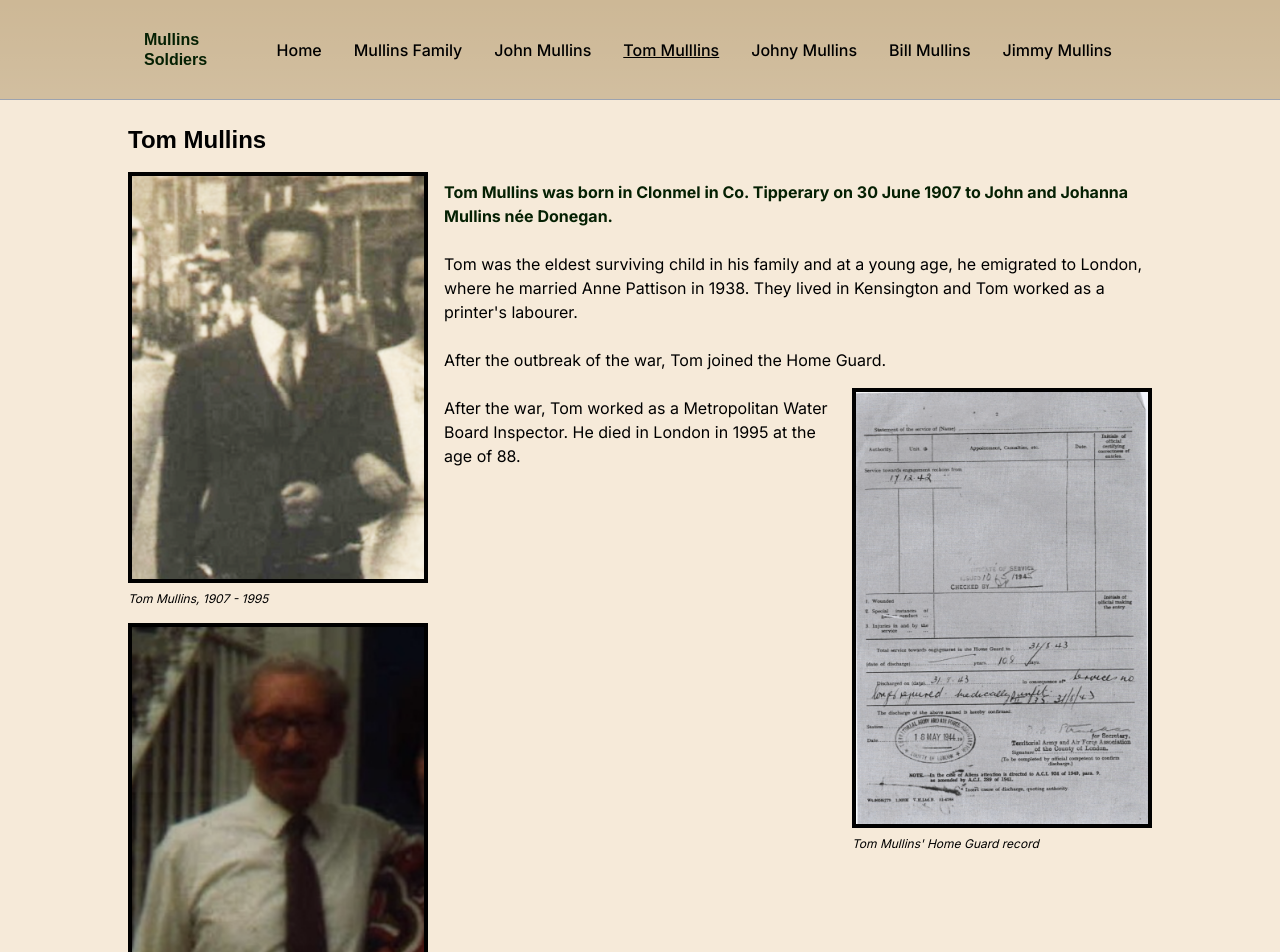
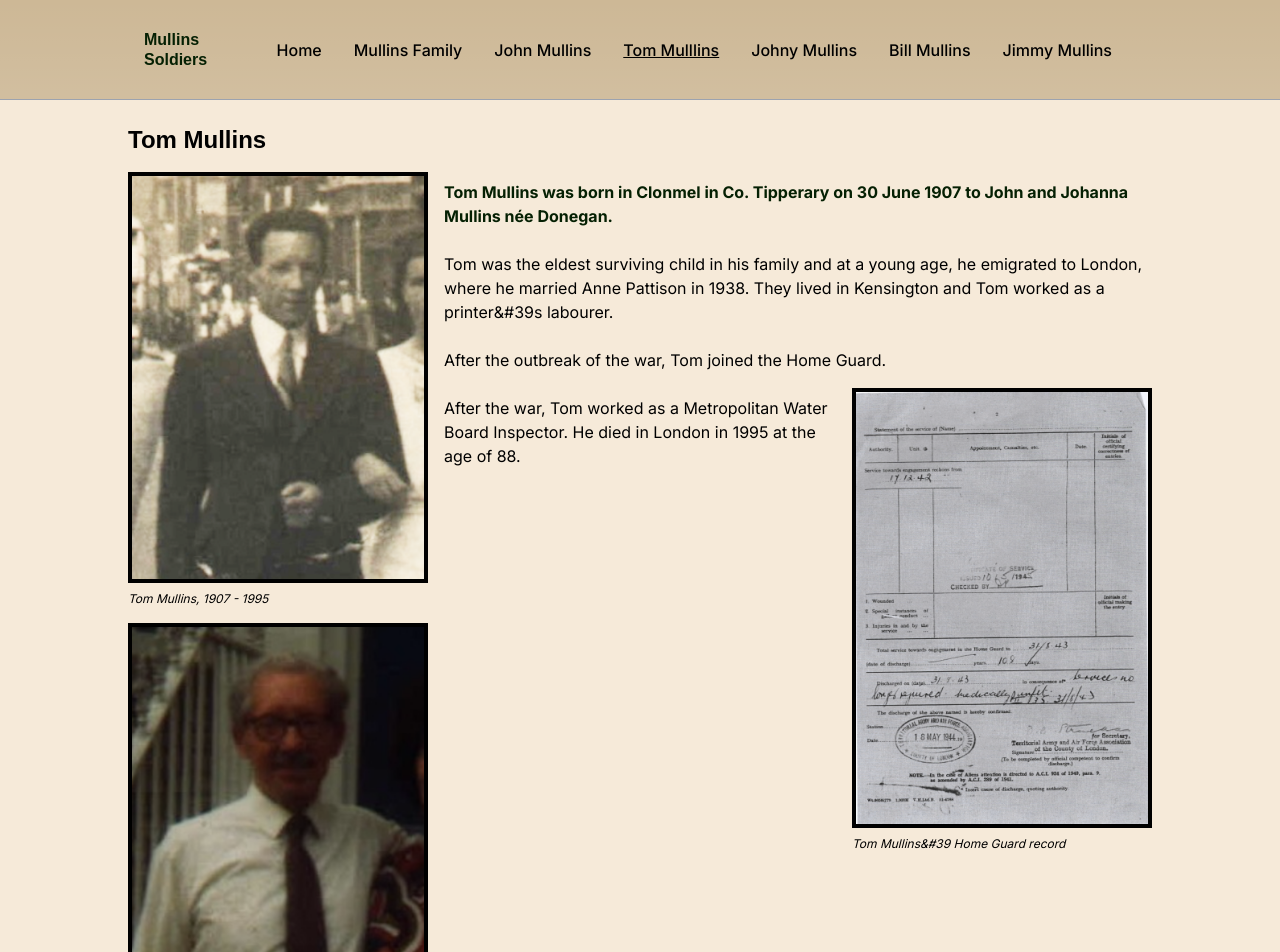
Before and after one commit to markbokeeffe/mullins-family, a Next.js app: page /tom-mullins in a window 1280 px wide. Shown: the top 952 px of the page. Built offline with nearby package versions, Linux system fonts and the light colour scheme.

Commit message:
Build error

```diff
--- a/src/app/tom-mullins/page.tsx
+++ b/src/app/tom-mullins/page.tsx
@@ -13,12 +13,12 @@ export default function Page() {
             height={24}
           />
           <p><span style={{ color: '#052003' }} className="font-bold">Tom Mullins was born in Clonmel in Co. Tipperary on 30 June 1907 to John and Johanna Mullins n&#233;e Donegan.</span></p>
-          <p>Tom was the eldest surviving child in his family and at a young age, he emigrated to London, where he married Anne Pattison in 1938.  They lived in Kensington and Tom worked as a printer's labourer.</p>
+          <p>Tom was the eldest surviving child in his family and at a young age, he emigrated to London, where he married Anne Pattison in 1938.  They lived in Kensington and Tom worked as a printer&#39s labourer.</p>
           <p>After the outbreak of the war, Tom joined the Home Guard.</p>
           <Image
             src="/tomMullinsHomeGuard.png"
-            alt="Tom Mullins' Home Guard record"
-            caption="Tom Mullins' Home Guard record"
+            alt="Tom Mullins&#39 Home Guard record"
+            caption="Tom Mullins&#39 Home Guard record"
             className="mt-4"
             width={300}
             height={24}
```
